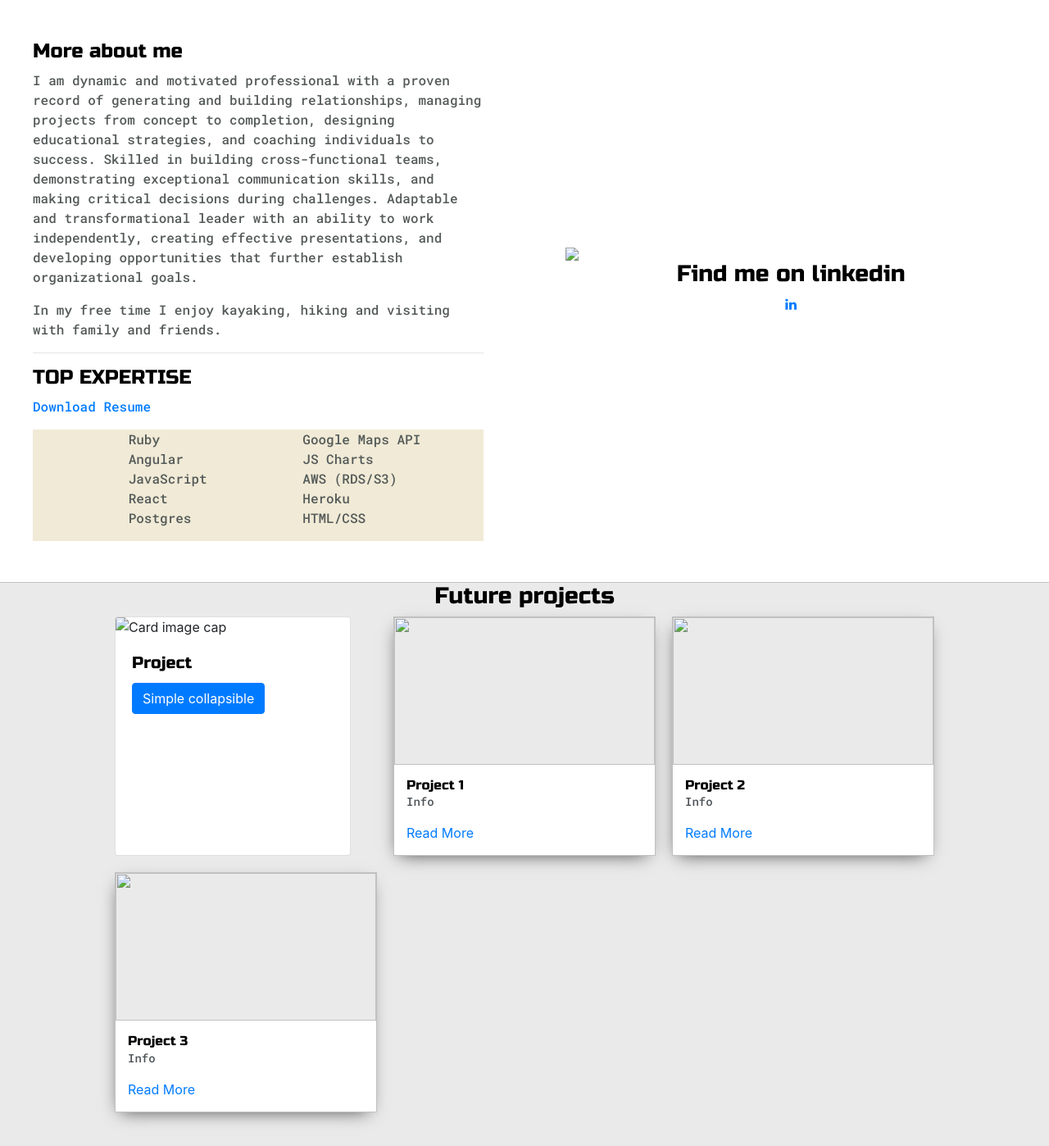
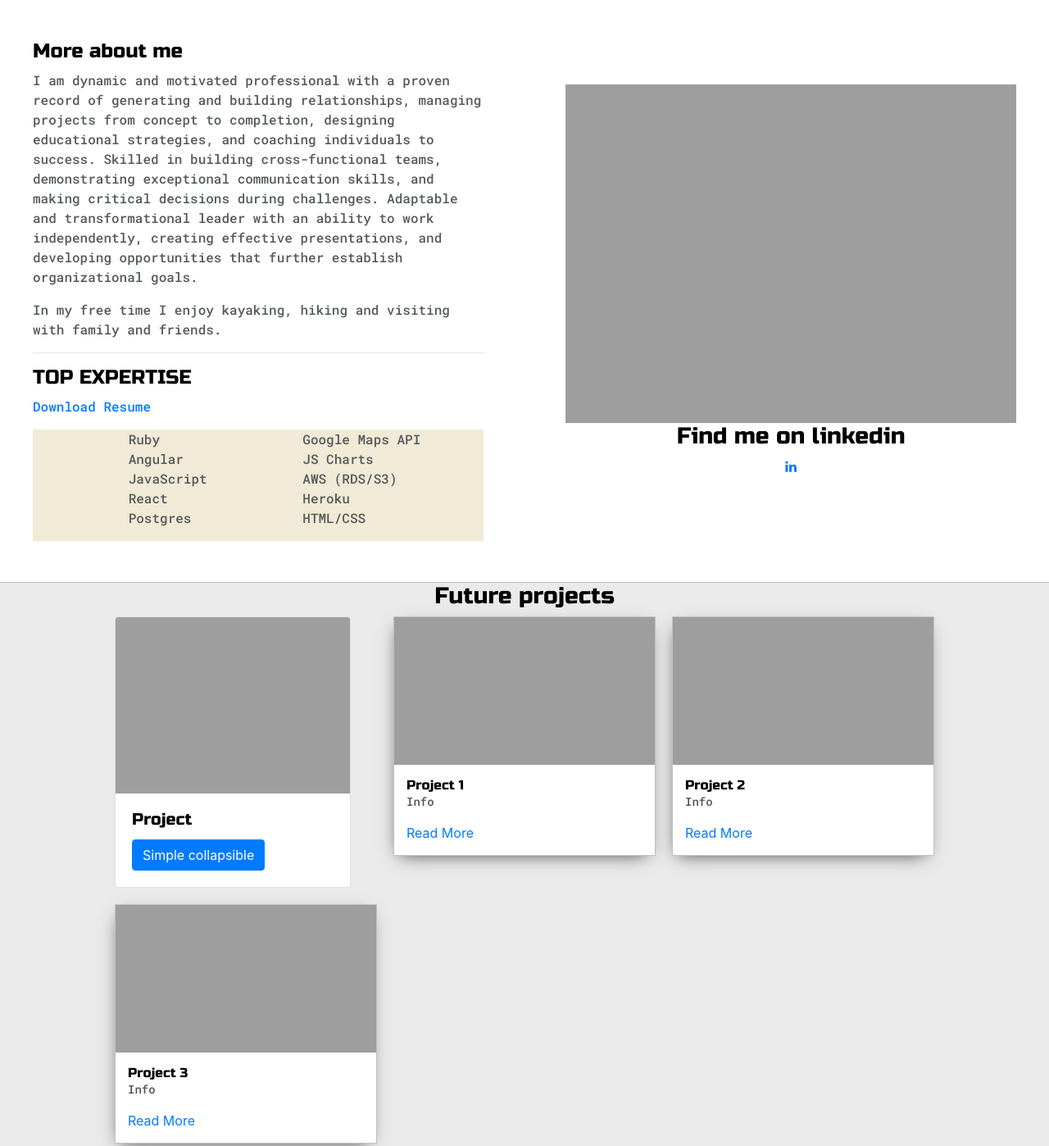
Before and after one commit to csdj92/Portfolio, a plain HTML site: page index.html in a window 1280 px wide. Shown: the part 630-2028 px from the top of the page at 82% size. Drawn offline with nearby package versions, Linux system fonts and the light colour scheme; the site is published under a folder, as on GitHub Pages, so addresses that start at the root find nothing.

Commit message:
Update index.html

```diff
--- a/index.html
+++ b/index.html
@@ -116,7 +116,7 @@
 
 
 				<div class="social-links">
-					<img id="social_img" src="/Images/kayak1.jpg">
+					<img id="social_img" src="Images/kayak1.jpg">
 					<h3>Find me on linkedin</h3>
 
 					<a target="_blank" href="https://www.linkedin.com/in/charles-davis-20a748123/"><i class="fa fa-linkedin" aria-hidden="true"></i></a>
@@ -135,7 +135,7 @@
 			<div class="post-wrapper">
 
                 <div class="card" style="width: 18rem;">
-                    <img class="card-img-top" src="/Images/office.jpg" alt="Card image cap">
+                    <img class="card-img-top" src="Images/office.jpg" alt="Card image cap">
                     <div class="card-body">
                       <h5 class="card-title">Project</h5>
                                             <a href=""></a> <button type="button" class="btn btn-primary" data-toggle="collapse" data-target="#demo">Simple collapsible</button></a>
@@ -149,7 +149,7 @@
 
 				<div>
 					<div class="post">
-						<img class="thumbnail" src="/Images/keyboard.jpg">
+						<img class="thumbnail" src="Images/keyboard.jpg">
 						<div class="post-preview">
 							<h6 class="post-title">Project 1</h6>
 							<p class="post-intro">Info</p>
@@ -160,7 +160,7 @@
 
 				<div>
 					<div class="post">
-						<img class="thumbnail" src="/Images/office.jpg">
+						<img class="thumbnail" src="Images/office.jpg">
 						<div class="post-preview">
 							<h6 class="post-title">Project 2</h6>
 							<p class="post-intro">Info</p>
@@ -171,7 +171,7 @@
 
 				<div>
 					<div class="post">
-						<img class="thumbnail" src="/Images/projec1.jpg">
+						<img class="thumbnail" src="Images/projec1.jpg">
 						<div class="post-preview">
 							<h6 class="post-title">Project 3</h6>
 							<p class="post-intro">Info</p>
```
